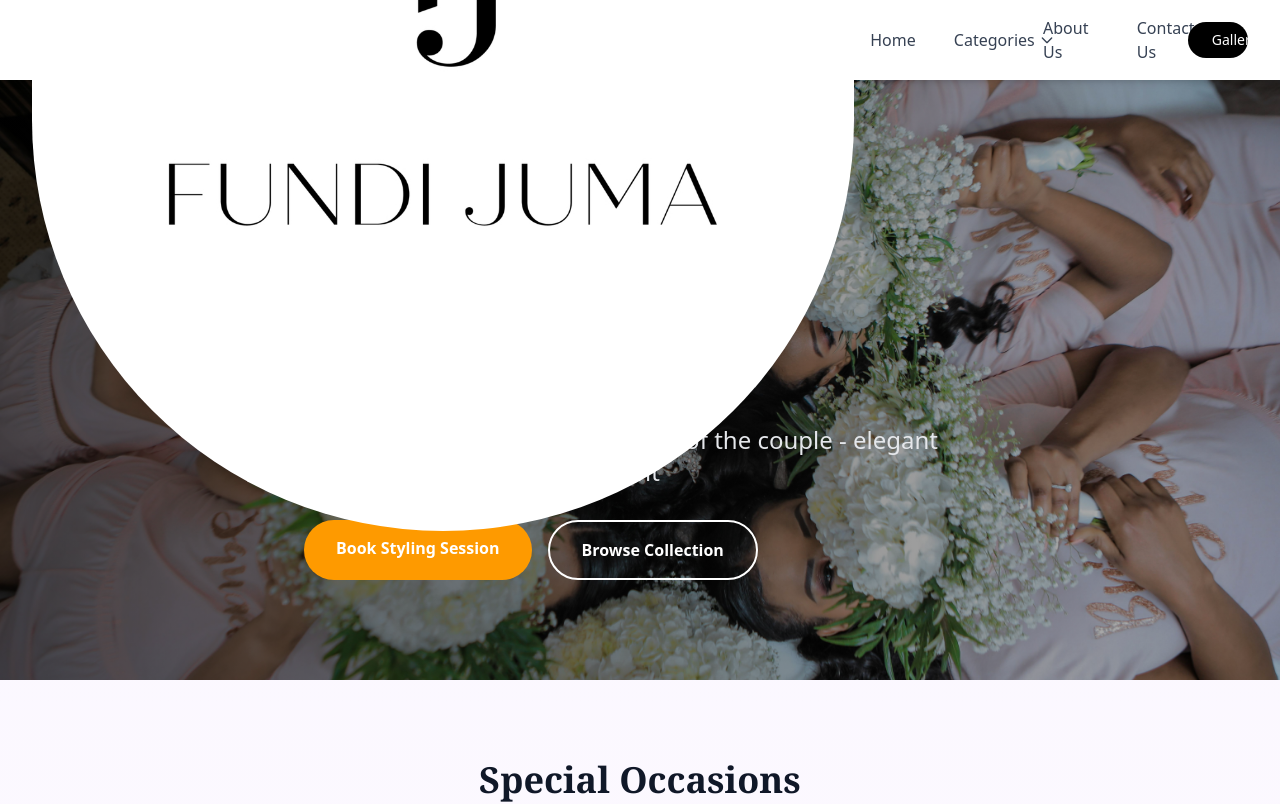
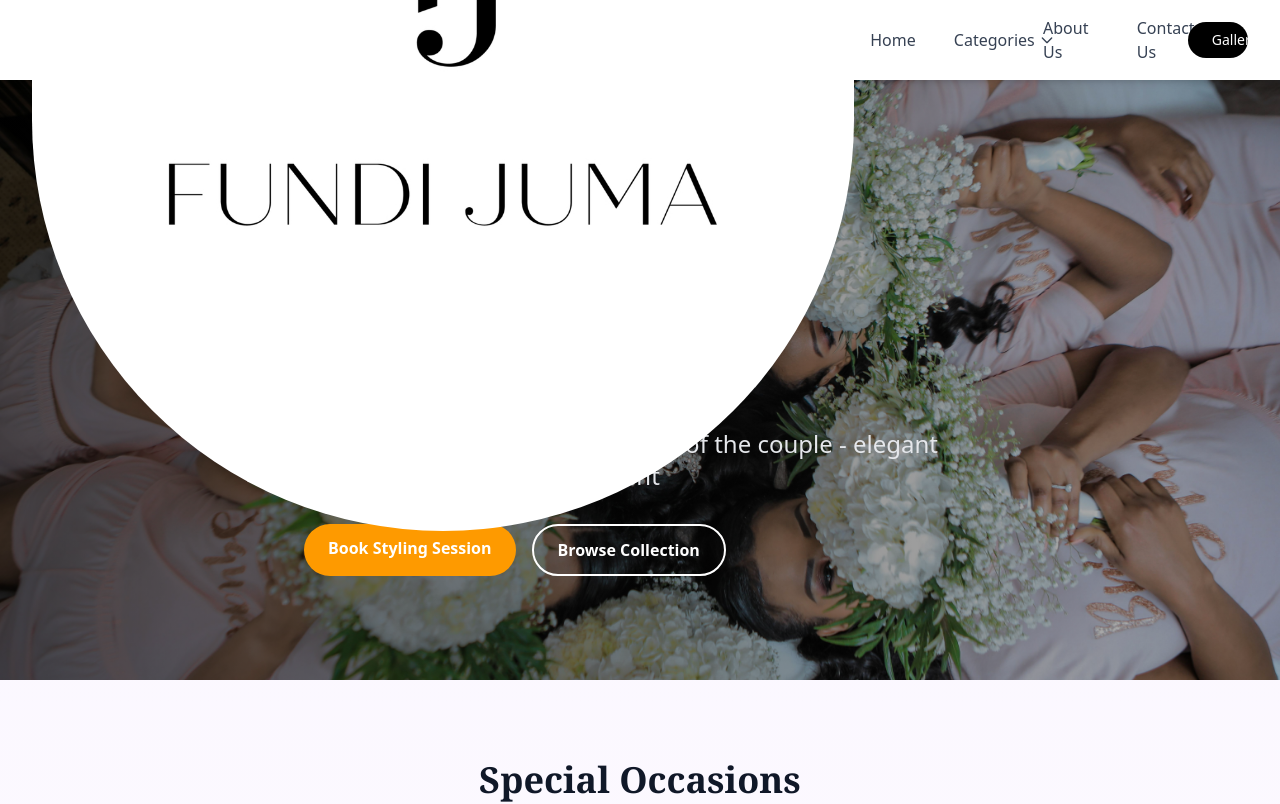
Before and after one commit to MeckRobert/fundi_Juma, a Next.js app: page /special_events in a window 1280 px wide. Shown: the top 804 px of the page. Built offline with nearby package versions, Linux system fonts and the light colour scheme.

Commit message:
firsty  commit

```diff
--- a/src/app/consultation/page.tsx
+++ b/src/app/consultation/page.tsx
@@ -35,13 +35,13 @@ export default function PreWeddingPage() {
             <div className="flex gap-4">
               <Link
                 href="/consultation"
-                className="px-8 py-4   text-white font-semibold rounded-full bg-amber-500 transition-all duration-300"
+                className="px-6 py-3   text-white font-semibold rounded-full bg-amber-500 transition-all duration-300"
               >
                 Book Consultation
               </Link>
               <Link
                 href="/lookbook/pre-wedding"
-                className="px-8 py-4 border-2 border-white text-white font-semibold rounded-full hover:bg-white/10 transition-all duration-300"
+                className="px-6 py-3 border-2 border-white text-white font-semibold rounded-full hover:bg-white/10 transition-all duration-300"
               >
                 View Lookbook
               </Link>
--- a/src/app/special_events/page.tsx
+++ b/src/app/special_events/page.tsx
@@ -34,13 +34,13 @@ export default function SpecialEventsPage() {
             <div className="flex gap-4">
               <Link
                 href="/consultation"
-                className="px-8 py-4 bg-amber-500 text-white font-semibold rounded-full hover:bg-purple-600 transition-all duration-300"
+                className="px-6 py-3 bg-amber-500 text-white font-semibold rounded-full hover:bg-purple-600 transition-all duration-300"
               >
                 Book Styling Session
               </Link>
               <Link
                 href="/lookbook/special-events"
-                className="px-8 py-4 border-2 border-white text-white font-semibold rounded-full hover:bg-white/10 transition-all duration-300"
+                className="px-6 py-3 border-2 border-white text-white font-semibold rounded-full hover:bg-white/10 transition-all duration-300"
               >
                 Browse Collection
               </Link>
--- a/src/app/wedding_dress/page.tsx
+++ b/src/app/wedding_dress/page.tsx
@@ -34,13 +34,13 @@ export default function WeddingPage() {
             <div className="flex gap-4">
               <Link
                 href="/consultation"
-                className="px-8 py-4 bg-amber-500  text-white font-semibold rounded-full hover:bg-amber-600 transition-all duration-300"
+                className="px-6 py-3 bg-amber-500  text-white font-semibold rounded-full hover:bg-amber-600 transition-all duration-300"
               >
                 Book Bridal Consultation
               </Link>
               <Link
                 href="/lookbook/wedding"
-                className="px-8 py-4 border-2 border-white text-white font-semibold rounded-full hover:bg-white/10 transition-all duration-300"
+                className="px-6 py-3 border-2 border-white text-white font-semibold rounded-full hover:bg-white/10 transition-all duration-300"
               >
                 View Collection
               </Link>
```
